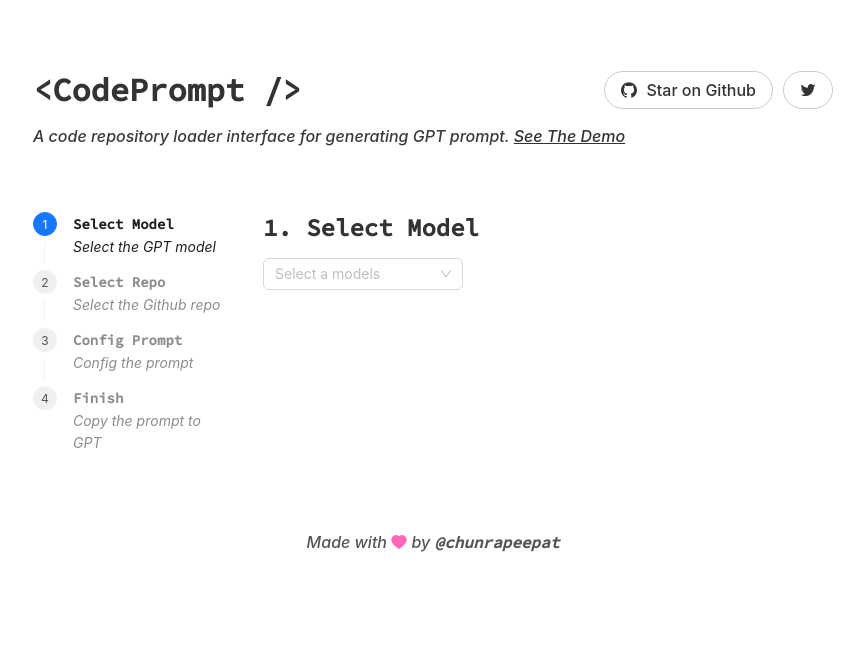
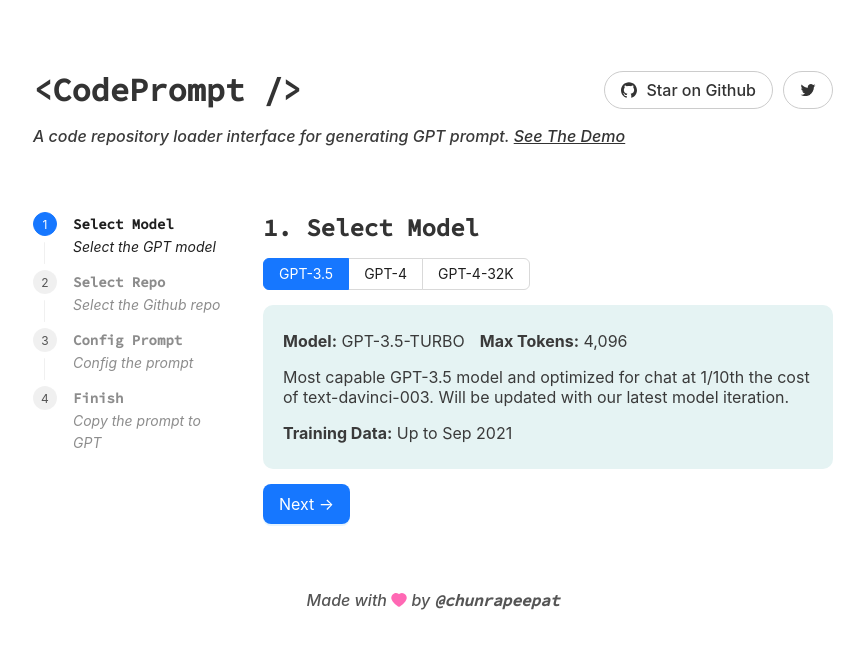
Before and after one commit to chunrapeepat/codeprompt, a React (Create React App) app: page / in a window 1280 px wide. Shown: the top 648 px of the page, without its empty margins (207-1071 px from the left). Built offline with nearby package versions, Linux system fonts and the light colour scheme; what gpt3-tokenizer would draw is missing.

Commit message:
Improve Model Select as Radio

```diff
--- a/src/steps/SelectModel.tsx
+++ b/src/steps/SelectModel.tsx
@@ -1,4 +1,4 @@
-import { Button, Select } from "antd";
+import { Radio, Button, Select, RadioChangeEvent } from "antd";
 import { useState } from "react";
 import styled from "styled-components";
 import { StepHeading } from "../common/components";
@@ -22,9 +22,10 @@
   onSelectionChange: (value: string) => void;
 }
 const SelectModel = ({ onSelectionChange }: SelectModelProps) => {
-  const [selectedItem, setSelectedItem] = useState(null);
+  const [selectedItem, setSelectedItem] = useState('gpt-3.5');
 
-  const handleChange = (value: any) => {
+  const handleChange = (e: RadioChangeEvent) => {
+    const value = e.target.value;
     setSelectedItem(value);
   };
   const handleSubmit = () => {
@@ -36,17 +37,15 @@
     <div>
       <StepHeading>1. Select Model</StepHeading>
 
-      <Select
-        showSearch
-        style={{ width: 200 }}
-        placeholder="Select a models"
-        optionFilterProp="children"
+      <Radio.Group
+        defaultValue="gpt-3.5"
+        buttonStyle="solid"
         onChange={handleChange}
       >
-        <Option value="gpt-3.5">GPT-3.5</Option>
-        <Option value="gpt-4">GPT-4</Option>
-        <Option value="gpt-4-32k">GPT-4-32K</Option>
-      </Select>
+        <Radio.Button value="gpt-3.5">GPT-3.5</Radio.Button>
+        <Radio.Button value="gpt-4">GPT-4</Radio.Button>
+        <Radio.Button value="gpt-4-32k">GPT-4-32K</Radio.Button>
+      </Radio.Group>
 
       {selectedItem && (
         <>
@@ -66,7 +65,9 @@
             </p>
           </ModelInfo>
 
-          <Button onClick={handleSubmit}>Select Model</Button>
+          <Button onClick={handleSubmit} type="primary" size="large">
+            Next →
+          </Button>
         </>
       )}
     </div>
```
